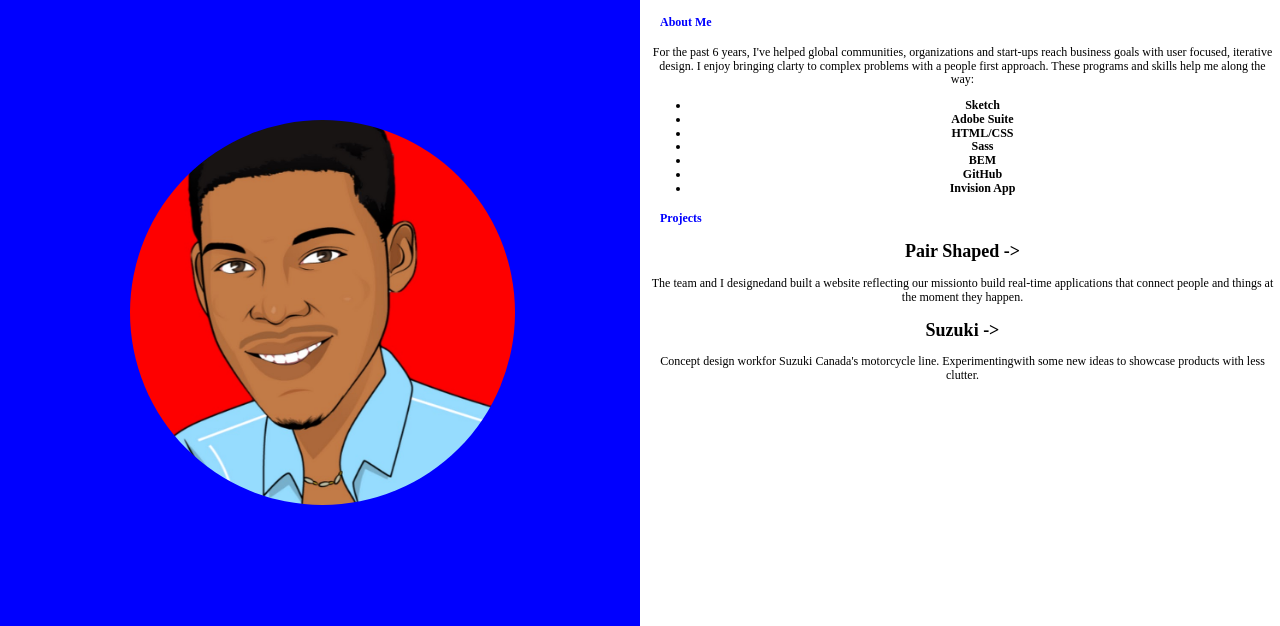
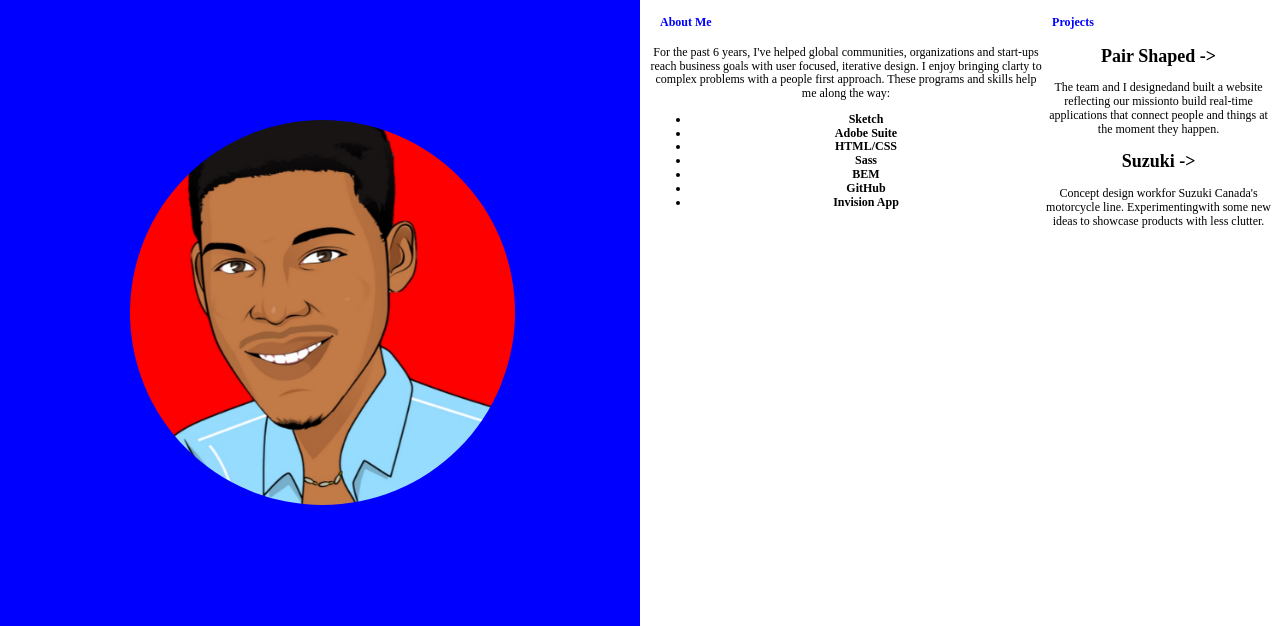
Before and after one commit to jeffbum/w2d1-recreate-responsive-blog, a plain HTML site: page index.html in a window 1280 px wide. Shown: the top 626 px of the page. Drawn offline with nearby package versions, Linux system fonts and the light colour scheme.

Commit message:
mobile & tablet design done. work on containers and flipping for desktop on whiteBox portion

```diff
--- a/css/global.css
+++ b/css/global.css
@@ -33,6 +33,7 @@ img {
 .bigText {
     padding-top: 5px;
     font-size: 30px;
+    padding-bottom: 10px;
 }
 .button {
     margin: 0 auto;
@@ -73,3 +74,22 @@ h4 {
         font-size: 12px;
      }
 }
+
+@media screen and (min-width: 768px) {
+    .wholepage { display: flex;}
+    .blueBox {
+        flex: 6;
+    }
+    .whiteBox {
+        display: flex;
+        flex: 6;
+    }
+    .whiteBox > h4 {
+        display: flex;
+        flex: 2;
+    }
+    /*.about-me, .projects {
+        display:flex;
+        flex: 4;
+    }*/
+}
```
